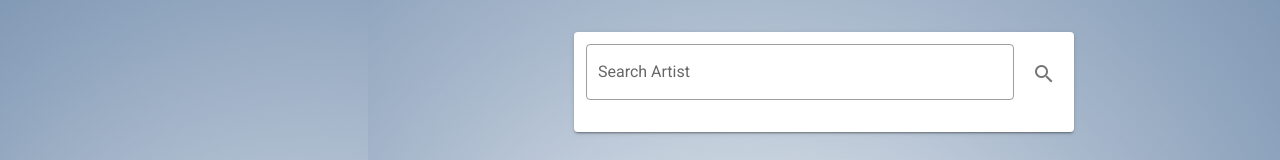
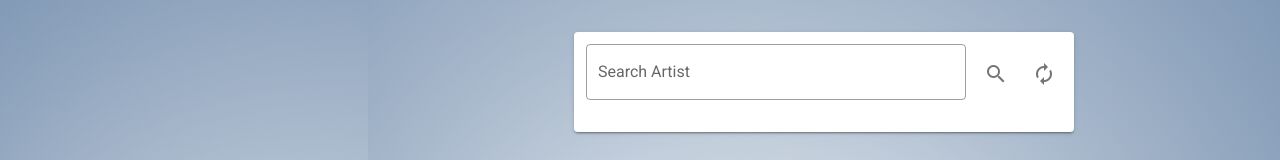
Before and after one commit to lihmooura/music-api, a Vue app: page / in a window 1280 px wide. Shown: the top 160 px of the page. Built offline with nearby package versions, Linux system fonts and the light colour scheme.

Commit message:
add layout Dashboard

```diff
--- a/src/views/Dashboard.vue
+++ b/src/views/Dashboard.vue
@@ -12,15 +12,23 @@
           <v-btn
             icon
             class="mt-6 mr-3 d-flex align-right justify-right"
-            @keyup.enter="submit"
             @click="HandleOnClick"
             :loading="loader"
             ><v-icon>mdi-magnify</v-icon></v-btn
+          >
+          <v-btn
+            icon
+            class="mt-6 mr-3 d-flex align-right justify-right"
+            @click="ClearSearch"
+            ><v-icon>mdi-autorenew</v-icon></v-btn
           >
         </v-card>
       </v-flex>
       <v-flex lg3 class="pa-4" v-for="(item, index) in results" :key="index">
         <CardInfo :info="item" />
+      </v-flex>
+      <v-flex v-if="loader" xs12 class="d-flex align-center flex-column">
+        <v-img class="img" src="@/assets/animation.gif" />
       </v-flex>
       <v-flex
         v-if="results.length == 0 && loader == false"
@@ -71,11 +79,16 @@ export default {
       this.results = [];
       this.searchAPI();
     },
+
     mounted() {
       this.searchAPI();
     },
     reset() {
-      this.artist;
+      this.results;
+    },
+    ClearSearch() {
+      this.artist = "";
+      this.results = [];
     },
   },
 };
```
